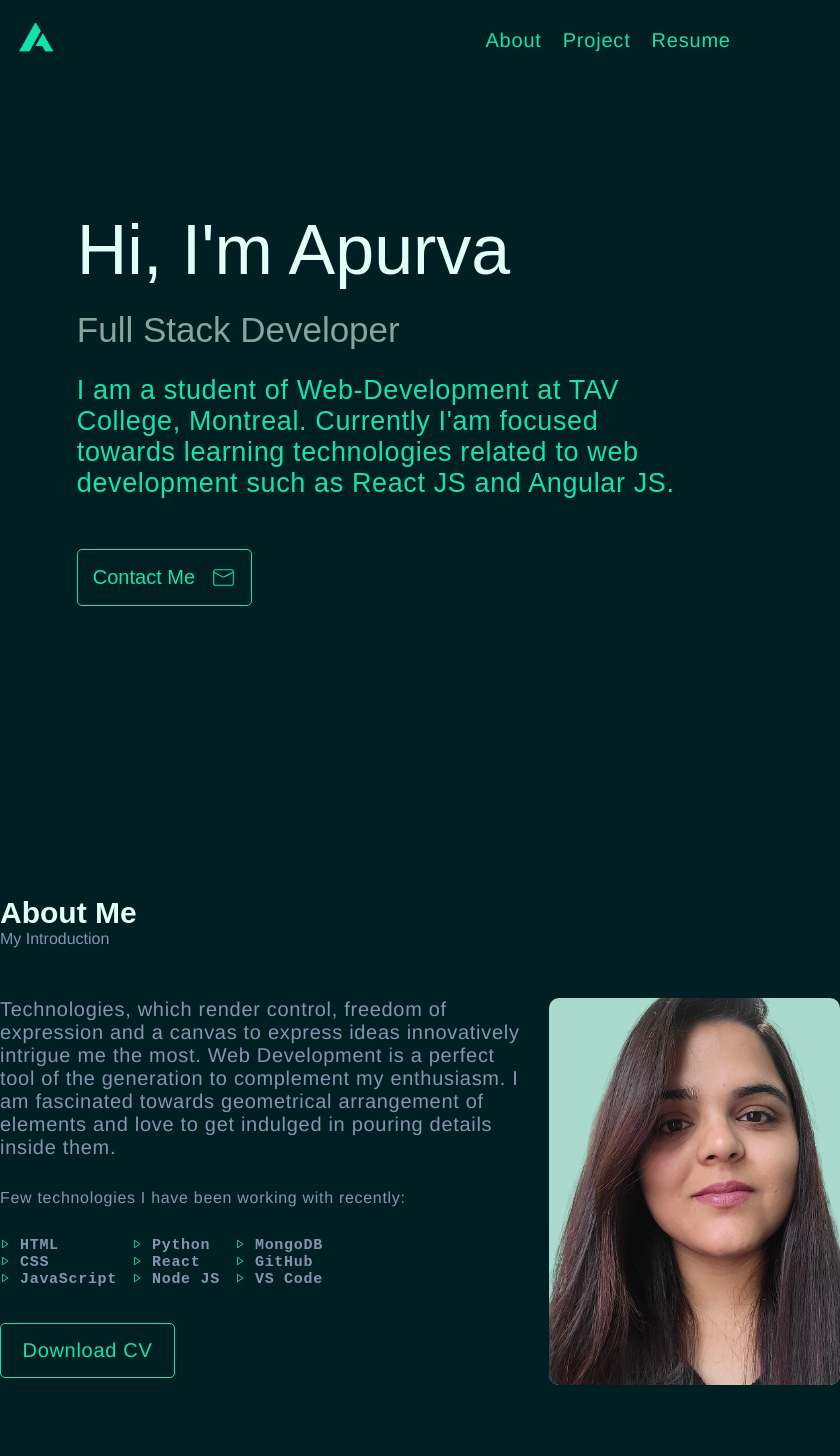
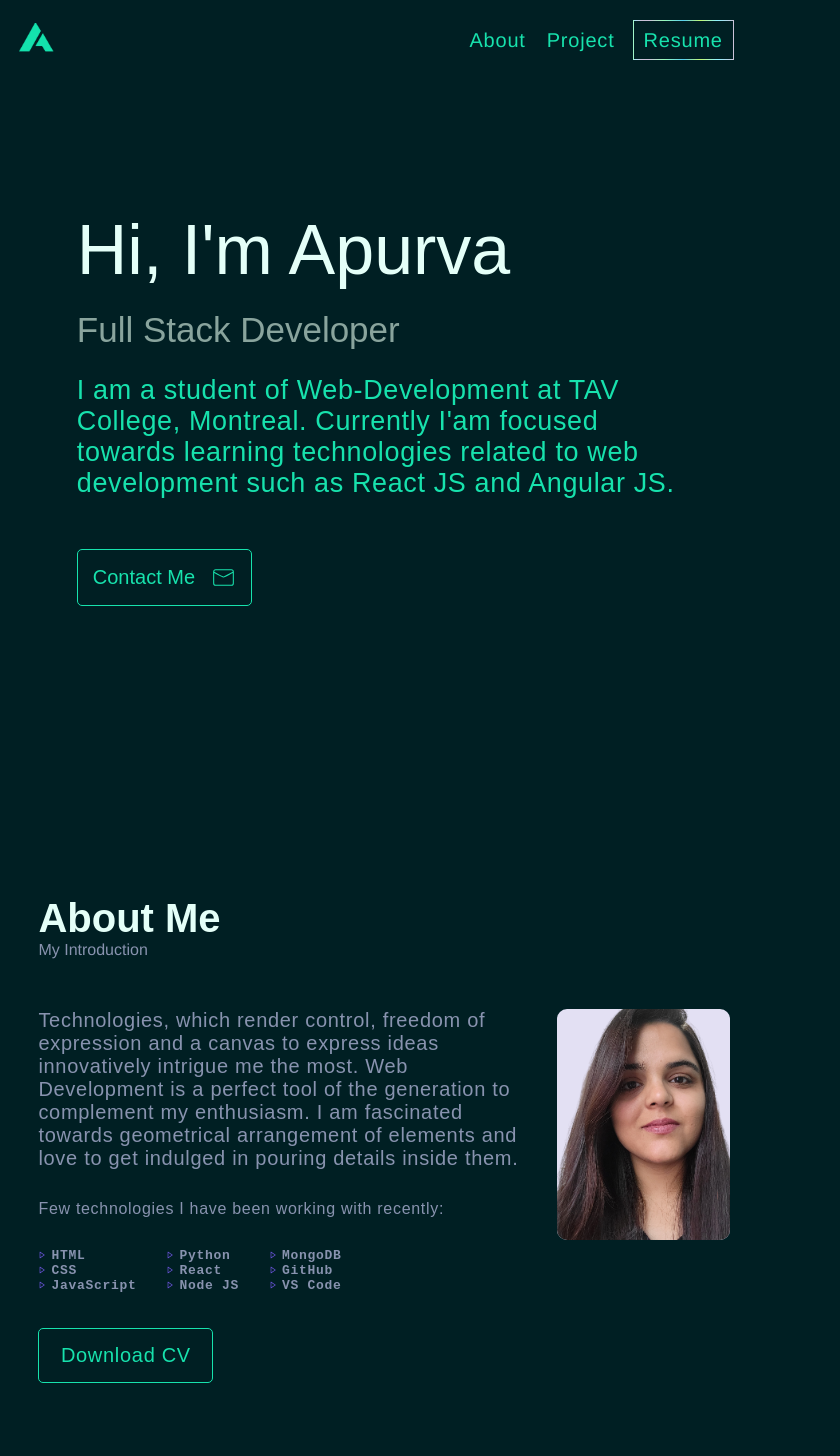
Before and after one commit to Persistent-A/apurva-portfolio, a React (Create React App) app: page / in a window 768 px wide. Shown: the top 1456 px of the page, 840 px wide, since content can reach past the window. Built offline with nearby package versions, Linux system fonts and the light colour scheme.

Commit message:
Big Screen view handling

```diff
--- a/src/components/Header.js
+++ b/src/components/Header.js
@@ -34,9 +34,9 @@ const Header = () => {
         </div>
         <Hamburger />
         <ul className="menu">
-            <li onClick={toggleHamburger}><a href="#about-container" rel="norefferal">About</a></li>
-            <li onClick={toggleHamburger}><a href="#projects" rel="norefferal">Project</a></li>
-            <li onClick={toggleHamburger}><a href="https://github.com/Persistent-A/Resume/raw/main/Apurva_Resume_2023.pdf" rel="norefferal">Resume</a></li>
+          <li onClick={toggleHamburger}><a href="#about-container" rel="norefferal">About</a></li>
+          <li onClick={toggleHamburger}><a href="#projects" rel="norefferal">Project</a></li>
+          <li onClick={toggleHamburger}><a href="https://github.com/Persistent-A/Resume/raw/main/Apurva_Resume_2023.pdf" rel="norefferal">Resume</a></li>
         </ul>
     </nav>
   )
--- a/src/components/Projects.js
+++ b/src/components/Projects.js
@@ -16,19 +16,26 @@ const Projects = () => {
         var image2 = document.querySelector('.image2')
         var image3 = document.querySelector('.image3')
         var image4 = document.querySelector('.image4')
+        image1.style.transform = 'translate3d(0px, 0px, 0px)'
+        image2.style.transform = 'translate3d(0px, 0px, 0px)'
+        image3.style.transform = 'translate3d(0px, 0px, 0px)'
+        image4.style.transform = 'translate3d(0px, 0px, 0px)'
         image1.style.opacity = (window.scrollY - (0.5*window.outerHeight))/window.outerHeight
         image2.style.opacity = (window.scrollY - (1.42*window.outerHeight))/window.outerHeight
         image3.style.opacity = (window.scrollY - (2.45*window.outerHeight))/window.outerHeight
         image4.style.opacity = (window.scrollY - (3.3*window.outerHeight))/window.outerHeight
+        // image1.style.scale = (((window.scrollY - (1*window.outerHeight))/10*window.outerHeight), (window.scrollY - (1*window.outerHeight))/10*window.outerHeight))
+        // image2.style.scale = (((window.scrollY - (2*window.outerHeight))/10*window.outerHeight), (window.scrollY - (2*window.outerHeight))/10*window.outerHeight))
+        // image3.style.scale = (((window.scrollY - (3*window.outerHeight))/10*window.outerHeight), (window.scrollY - (3*window.outerHeight))/10*window.outerHeight))
+        // image4.style.scale = (((window.scrollY - (4*window.outerHeight))/10*window.outerHeight), (window.scrollY - (4*window.outerHeight))/10*window.outerHeight))
     }
-
   return (
     <div className="projects" onWheel={change} id="projects">
       <div className="project-images">
-        <img className="image1" src={hmsImage} alt="" style={{"zIndex": "1", "opacity": "0"}}/>
-        <img className="image2" src={bookImage} alt="" style={{"zIndex": "2", "opacity": "0"}}/>
-        <img className="image3" src={wdImage} alt="" style={{"zIndex": "3", "opacity": "0"}}/>
-        <img className="image4" src={tttImage} alt="" style={{"zIndex": "4", "opacity": "0"}}/>
+        <img className="image1" src={hmsImage} alt="" style={{"zIndex": "1"}}/>
+        <img className="image2" src={bookImage} alt="" style={{"zIndex": "2"}}/>
+        <img className="image3" src={wdImage} alt="" style={{"zIndex": "3"}}/>
+        <img className="image4" src={tttImage} alt="" style={{"zIndex": "4"}}/>
       </div>
       <div className="project-description">
         <div>
--- a/src/index.css
+++ b/src/index.css
@@ -118,8 +118,22 @@ a {
   cursor: pointer;
 }
 
+.menu {
+  display: flex;
+  align-items: center;
+}
+
 .menu > li a {
   color: #17e2ad;
+}
+
+.menu li:nth-of-type(3) a {
+  border-width: 1px;
+  border-style: solid;
+  border-image: linear-gradient(90deg, rgb(194, 249, 115) 0%, rgb(141, 243, 255) 12%, rgb(203, 195, 217) 20%, rgb(203, 195, 217) 26%, rgb(153, 252, 186) 36%, rgb(89, 207, 239) 50%, rgb(194, 249, 115) 62%, rgb(141, 243, 255) 74%, rgb(203, 195, 217) 86%, rgb(203, 195, 217) 94%, rgb(89, 207, 239) 100%) 15;
+  animation: border 2s ease infinite;
+  padding: 8px 10px;
+  text-align: center;
 }
 
 .moveUp {
@@ -195,7 +209,7 @@ a {
 
 .about-intro p:nth-of-type(1){
   font-weight: bold;
-  font-size: 30px;
+  font-size: 40px;
   font-family: sans-serif;
 }
 
@@ -305,6 +319,14 @@ a {
  margin: 50px auto;
 }
 
+.project-heading::after {
+  content: "";
+  display: block;
+  background-color: #aeb3be;
+  height: 2px;
+  width: 5%;
+}
+
 
 .projects {
   display: flex;
@@ -318,22 +340,21 @@ a {
 .project-images {
   position: sticky;
   top: 28%;
-
   height: 350px;
   width: 40%;
   margin-right: 5%;
-
   border-radius: 40px;
 }
 
 .project-images > img {
   position: absolute;
-
   width: 100%;
   height: 100%;
   object-fit: cover;
-
   border-radius: 40px;
+  opacity: 0;
+  transform: translate(0px, 0px);
+  scale: (1, 1);
 }
 
 .project-description {
@@ -360,7 +381,6 @@ a {
 .project-description div div:nth-of-type(2) {
   display: flex;
   align-items: flex-end;
-
   margin-top: 16px;
 }
 
@@ -456,13 +476,92 @@ a {
   font-size: 25px;
 }
 /* DESKTOP VIEW */
-@media only screen and (min-width: 601px) {
+@media only screen and (max-width: 3441px) and (min-width:1201px){
+  .project-description > div {
+    height: 80vh;
+  }
+
+  .project-description > div:nth-of-type(4) {
+    height: 1000px;
+  }
+}
+
+@media only screen and (min-width: 601px) and (max-width:1200px) {
   .project-description > div {
     height: 100vh;
   }
 
-  .project-description div:nth-of-type(4) {
+  .project-description > div:nth-of-type(4) {
     height: 430px;
+  }
+}
+
+@media only screen and (min-width: 601px) and (max-width: 840px){
+   /* ABOUT SECTION */
+
+   .about-container {
+    width: 90%;
+    margin: 0 auto;
+    height: auto;
+  }
+
+  .about-intro {
+    padding: 0;
+  }
+
+  .about {
+    display: flex;
+    width: 100%;
+    flex-direction: row;
+    align-items: flex-start;
+    color: #525e65;
+    font-family:Georgia, 'Times New Roman', Times, serif
+  }
+
+  .about-image {
+    /* display: none; */
+    background-color: #e3e0f3;
+    width: 240px;
+    height: auto;
+  }
+
+  .about-image-mobile {
+    width: 240px;
+    height: auto;
+    border-radius: 10px;
+    background-color: #e3e0f3;
+    margin-top: 30px;
+    display: none;
+  }
+
+  .about-description{
+    width: 100%;
+    text-align: start;
+    font-family: sans-serif;
+  }
+
+  .skills-container{
+    margin-top: 30px;
+  }
+
+  .skills {
+    margin-top: 30px;
+    display: flex;
+    justify-content: flex-start;
+    text-align: start;
+    font-weight: 800;
+    font-size: 13px;
+    font-family: 'Courier New', Courier, monospace;
+  }
+
+  .skills > div:nth-of-type(2) {
+    margin:0 30px;
+  }
+
+  .skill-arrow{
+    color: #6c55e0;
+    font-size: 8px;
+    margin-right: 5px;
   }
 }
 
@@ -601,11 +700,8 @@ a {
 
   .project-heading {
     width: 90%;
-    font-size: 20px;
-  }
-
-  .projects {
-    margin-bottom: 0;
+    font-weight: bold;
+    font-size: 37px;
   }
 
   .project-heading::after {
@@ -614,6 +710,10 @@ a {
     background-color: #aeb3be;
     height: 1px;
     width: 80%;
+  }
+
+  .projects {
+    margin-bottom: 0;
   }
 
   .project-images {
@@ -668,6 +768,7 @@ a {
 
   .footer div:nth-of-type(1) {
     order: 2;
+    padding-bottom: 10px;
   }
 
    .footer div:nth-of-type(2) > div:nth-of-type(1) {
```
